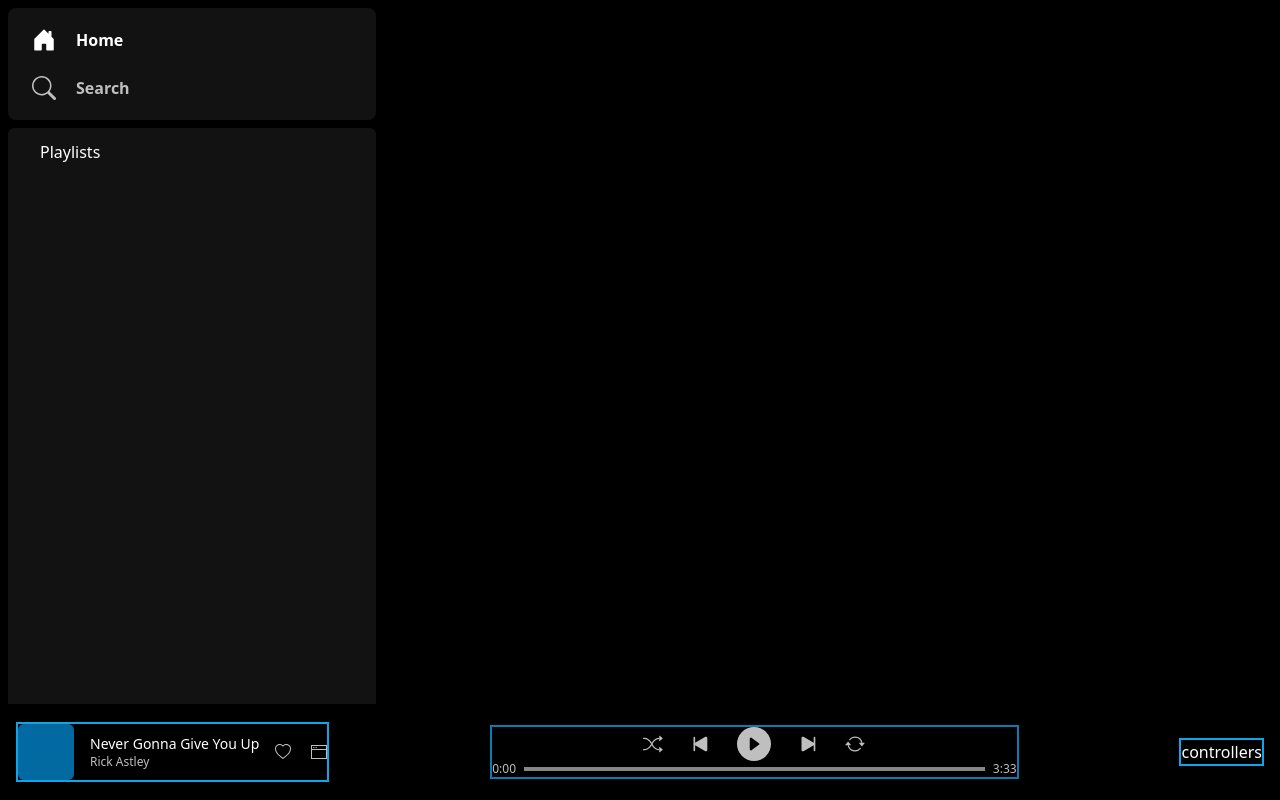
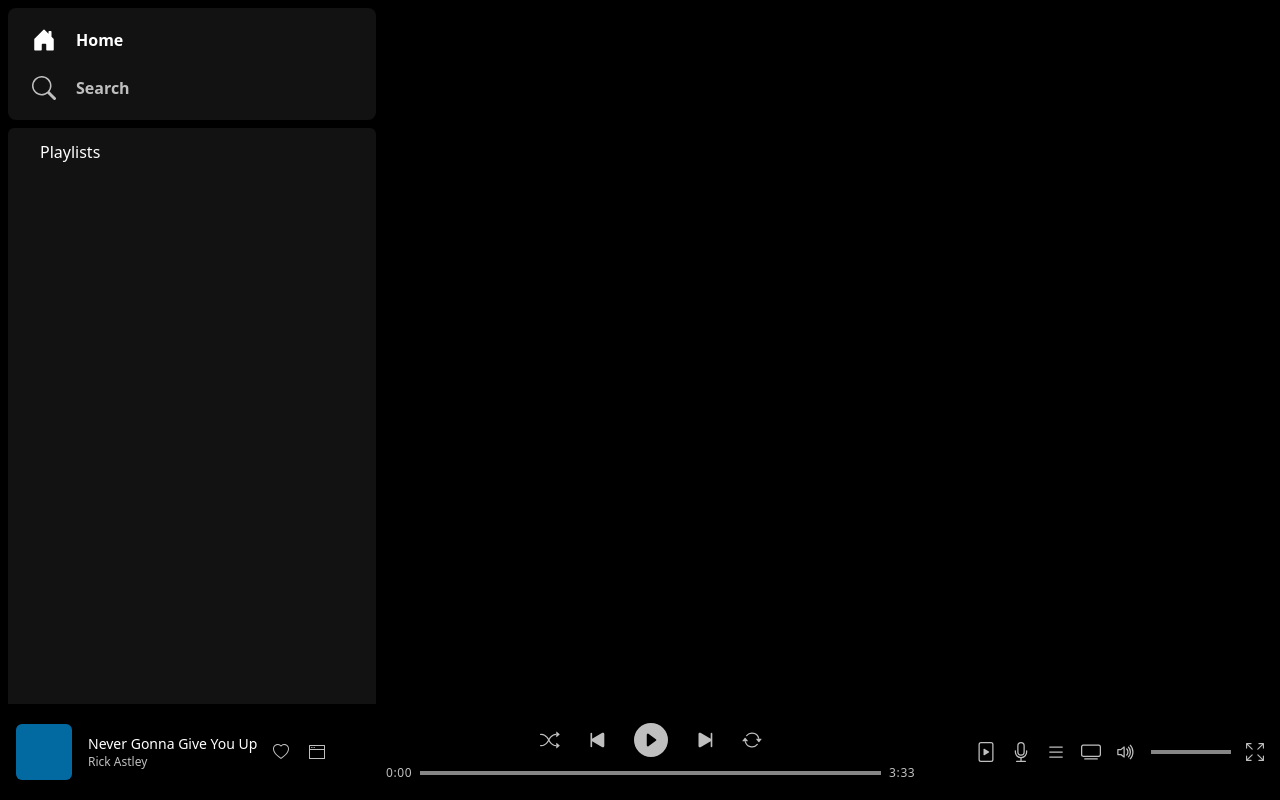
Before and after one commit to umarxd/spotify-home-page-clone, a React (Vite) app: page / in a window 1280 px wide. Built offline with nearby package versions, Linux system fonts and the light colour scheme.

Commit message:
add controller component and its styling

```diff
--- a/src/components/MusicPlayer.tsx
+++ b/src/components/MusicPlayer.tsx
@@ -1,7 +1,7 @@
 function MusicPlayer() {
   return (
     <div className="bg-black text-white w-full px-4 h-24 absolute bottom-0 flex justify-between items-center">
-      <div className="border-2 border-sky-500 flex">
+      <div className="flex">
         <div className="w-14 h-14 bg-sky-700 rounded-md"></div>
         <div className="flex justify-center flex-col pl-4 text-sm">
           <h2>Never Gonna Give You Up</h2>
@@ -23,8 +23,8 @@ function MusicPlayer() {
           </svg>
         </div>
       </div>
-      <div className="flex flex-col justify-center items-center border-2 border-sky-500 brightness-75">
-        <div className="flex items-center">
+      <div className="flex flex-col justify-center items-center brightness-75">
+        <div className="flex items-center mb-2">
           <svg
             className="mx-3"
             width="20"
@@ -79,13 +79,80 @@ function MusicPlayer() {
             />
           </svg>
         </div>
-        <div className="text-xs flex items-center justify-between">
+        <div className="text-xs flex items-center justify-between tracking-wider">
           <div>0:00</div>
           <div className="bg-[#b3b3b3] w-[36vw] h-1 mx-2"></div>
           <div>3:33</div>
         </div>
       </div>
-      <div className="border-2 border-sky-500">controllers</div>
+
+      <div className="brightness-75  flex justify-between w-72 items-center ">
+        <svg
+          xmlns="http://www.w3.org/2000/svg"
+          width="20"
+          height="20"
+          fill="currentColor"
+          viewBox="0 0 16 16"
+        >
+          <path d="M6 10.117V5.883a.5.5 0 0 1 .757-.429l3.528 2.117a.5.5 0 0 1 0 .858l-3.528 2.117a.5.5 0 0 1-.757-.43z" />
+          <path d="M4 0a2 2 0 0 0-2 2v12a2 2 0 0 0 2 2h8a2 2 0 0 0 2-2V2a2 2 0 0 0-2-2H4zm0 1h8a1 1 0 0 1 1 1v12a1 1 0 0 1-1 1H4a1 1 0 0 1-1-1V2a1 1 0 0 1 1-1z" />
+        </svg>
+        <svg
+          xmlns="http://www.w3.org/2000/svg"
+          width="20"
+          height="20"
+          fill="currentColor"
+          viewBox="0 0 16 16"
+        >
+          <path d="M3.5 6.5A.5.5 0 0 1 4 7v1a4 4 0 0 0 8 0V7a.5.5 0 0 1 1 0v1a5 5 0 0 1-4.5 4.975V15h3a.5.5 0 0 1 0 1h-7a.5.5 0 0 1 0-1h3v-2.025A5 5 0 0 1 3 8V7a.5.5 0 0 1 .5-.5z" />
+          <path d="M10 8a2 2 0 1 1-4 0V3a2 2 0 1 1 4 0v5zM8 0a3 3 0 0 0-3 3v5a3 3 0 0 0 6 0V3a3 3 0 0 0-3-3z" />
+        </svg>
+        <svg
+          xmlns="http://www.w3.org/2000/svg"
+          width="20"
+          height="20"
+          fill="currentColor"
+          viewBox="0 0 16 16"
+        >
+          <path
+            fill-rule="evenodd"
+            d="M2.5 12a.5.5 0 0 1 .5-.5h10a.5.5 0 0 1 0 1H3a.5.5 0 0 1-.5-.5zm0-4a.5.5 0 0 1 .5-.5h10a.5.5 0 0 1 0 1H3a.5.5 0 0 1-.5-.5zm0-4a.5.5 0 0 1 .5-.5h10a.5.5 0 0 1 0 1H3a.5.5 0 0 1-.5-.5z"
+          />
+        </svg>
+        <svg
+          xmlns="http://www.w3.org/2000/svg"
+          width="20"
+          height="20"
+          fill="currentColor"
+          viewBox="0 0 16 16"
+        >
+          <path d="M2.5 13.5A.5.5 0 0 1 3 13h10a.5.5 0 0 1 0 1H3a.5.5 0 0 1-.5-.5zM13.991 3l.024.001a1.46 1.46 0 0 1 .538.143.757.757 0 0 1 .302.254c.067.1.145.277.145.602v5.991l-.001.024a1.464 1.464 0 0 1-.143.538.758.758 0 0 1-.254.302c-.1.067-.277.145-.602.145H2.009l-.024-.001a1.464 1.464 0 0 1-.538-.143.758.758 0 0 1-.302-.254C1.078 10.502 1 10.325 1 10V4.009l.001-.024a1.46 1.46 0 0 1 .143-.538.758.758 0 0 1 .254-.302C1.498 3.078 1.675 3 2 3h11.991zM14 2H2C0 2 0 4 0 4v6c0 2 2 2 2 2h12c2 0 2-2 2-2V4c0-2-2-2-2-2z" />
+        </svg>
+        <svg
+          xmlns="http://www.w3.org/2000/svg"
+          width="20"
+          height="20"
+          fill="currentColor"
+          viewBox="0 0 16 16"
+        >
+          <path d="M11.536 14.01A8.473 8.473 0 0 0 14.026 8a8.473 8.473 0 0 0-2.49-6.01l-.708.707A7.476 7.476 0 0 1 13.025 8c0 2.071-.84 3.946-2.197 5.303l.708.707z" />
+          <path d="M10.121 12.596A6.48 6.48 0 0 0 12.025 8a6.48 6.48 0 0 0-1.904-4.596l-.707.707A5.483 5.483 0 0 1 11.025 8a5.483 5.483 0 0 1-1.61 3.89l.706.706z" />
+          <path d="M10.025 8a4.486 4.486 0 0 1-1.318 3.182L8 10.475A3.489 3.489 0 0 0 9.025 8c0-.966-.392-1.841-1.025-2.475l.707-.707A4.486 4.486 0 0 1 10.025 8zM7 4a.5.5 0 0 0-.812-.39L3.825 5.5H1.5A.5.5 0 0 0 1 6v4a.5.5 0 0 0 .5.5h2.325l2.363 1.89A.5.5 0 0 0 7 12V4zM4.312 6.39 6 5.04v5.92L4.312 9.61A.5.5 0 0 0 4 9.5H2v-3h2a.5.5 0 0 0 .312-.11z" />
+        </svg>
+        <div className="bg-[#b3b3b3] w-20 h-1"></div>
+        <svg
+          xmlns="http://www.w3.org/2000/svg"
+          width="18"
+          height="18"
+          fill="currentColor"
+          viewBox="0 0 16 16"
+        >
+          <path
+            fill-rule="evenodd"
+            d="M5.828 10.172a.5.5 0 0 0-.707 0l-4.096 4.096V11.5a.5.5 0 0 0-1 0v3.975a.5.5 0 0 0 .5.5H4.5a.5.5 0 0 0 0-1H1.732l4.096-4.096a.5.5 0 0 0 0-.707zm4.344 0a.5.5 0 0 1 .707 0l4.096 4.096V11.5a.5.5 0 1 1 1 0v3.975a.5.5 0 0 1-.5.5H11.5a.5.5 0 0 1 0-1h2.768l-4.096-4.096a.5.5 0 0 1 0-.707zm0-4.344a.5.5 0 0 0 .707 0l4.096-4.096V4.5a.5.5 0 1 0 1 0V.525a.5.5 0 0 0-.5-.5H11.5a.5.5 0 0 0 0 1h2.768l-4.096 4.096a.5.5 0 0 0 0 .707zm-4.344 0a.5.5 0 0 1-.707 0L1.025 1.732V4.5a.5.5 0 0 1-1 0V.525a.5.5 0 0 1 .5-.5H4.5a.5.5 0 0 1 0 1H1.732l4.096 4.096a.5.5 0 0 1 0 .707z"
+          />
+        </svg>
+      </div>
     </div>
   );
 }
```
